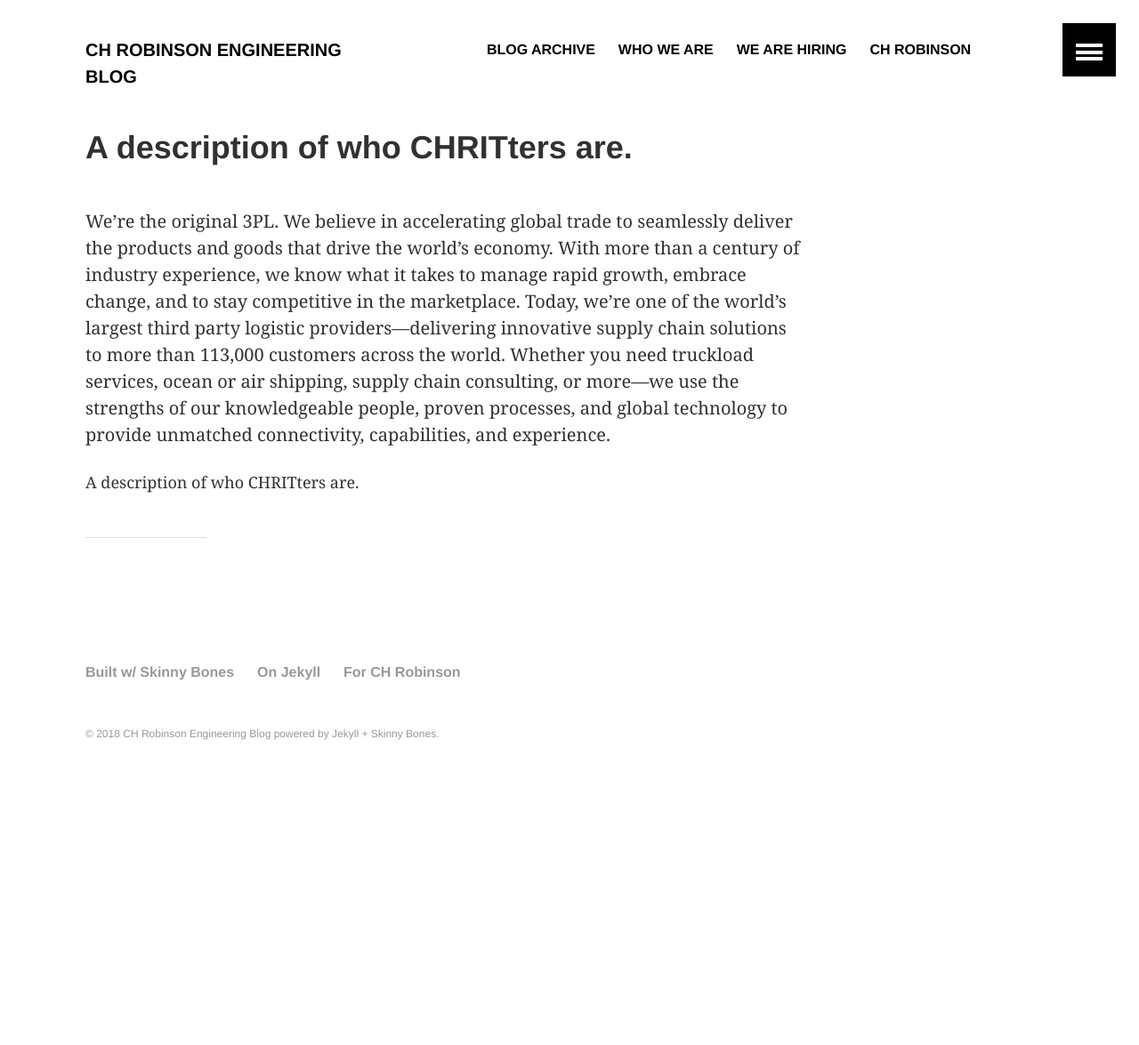
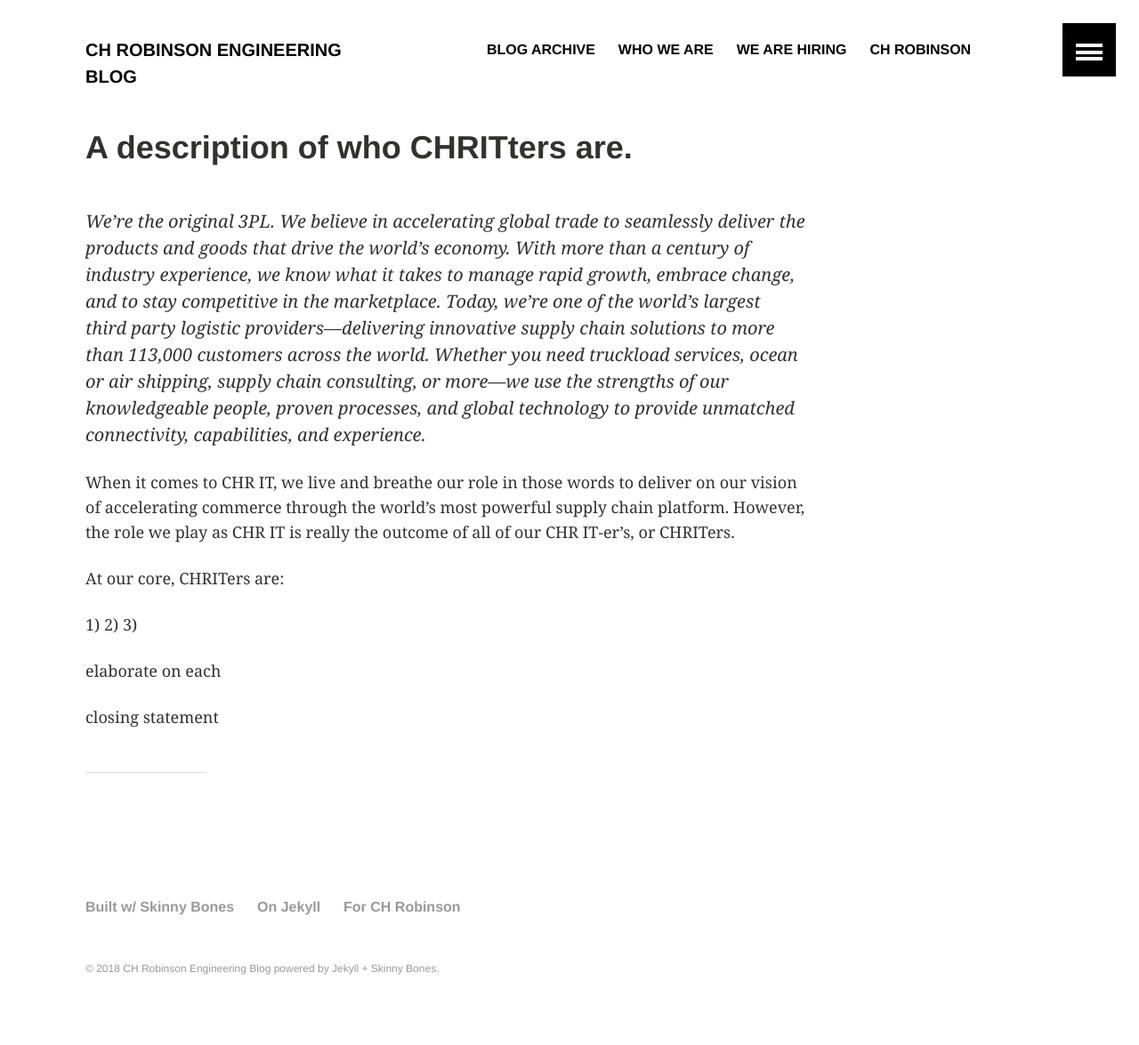
Before and after one commit to ch-robinson/ch-robinson.github.com, a Jekyll site: the page built from who-we-are/index.md, in a window 1280 px wide. Shown: the whole page at 89% size. Built offline with Jekyll 4.4.1, drawn with Linux system fonts in a browser that asks for light colours; before the commit the page ends 911 px from its top, so only the background shows below that.

Commit message:
Update to Who We Are
First thoughts on who we are...

```diff
--- a/who-we-are/index.md
+++ b/who-we-are/index.md
@@ -10,6 +10,16 @@
 share: false
 ---
 
-We’re the original 3PL.  We believe in accelerating global trade to seamlessly deliver the products and goods that drive the world’s economy. With more than a century of industry experience, we know what it takes to manage rapid growth, embrace change, and to stay competitive in the marketplace. Today, we’re one of the world’s largest third party logistic providers—delivering innovative supply chain solutions to more than 113,000 customers across the world. Whether you need truckload services, ocean or air shipping, supply chain consulting, or more—we use the strengths of our knowledgeable people, proven processes, and global technology to provide unmatched connectivity, capabilities, and experience.
+_We’re the original 3PL.  We believe in accelerating global trade to seamlessly deliver the products and goods that drive the world’s economy. With more than a century of industry experience, we know what it takes to manage rapid growth, embrace change, and to stay competitive in the marketplace. Today, we’re one of the world’s largest third party logistic providers—delivering innovative supply chain solutions to more than 113,000 customers across the world. Whether you need truckload services, ocean or air shipping, supply chain consulting, or more—we use the strengths of our knowledgeable people, proven processes, and global technology to provide unmatched connectivity, capabilities, and experience._
 
-A description of who CHRITters are.
+When it comes to CHR IT, we live and breathe our role in those words to deliver on our vision of accelerating commerce through the world’s most powerful supply chain platform. However, the role we play as CHR IT is really the outcome of all of our CHR IT-er's, or CHRITers.
+
+At our core, CHRITers are:
+
+1)
+2)
+3)
+
+elaborate on each
+
+closing statement
```
